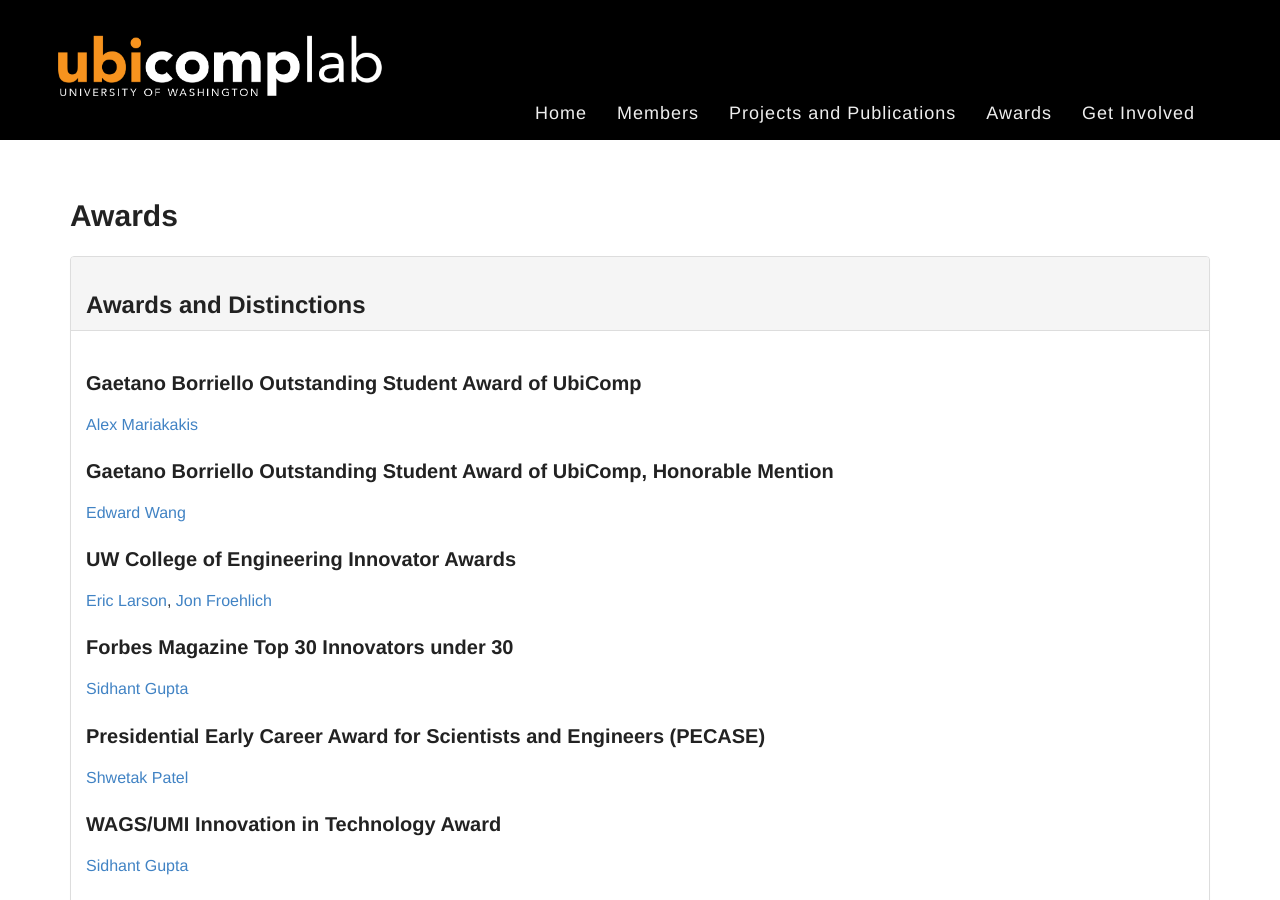
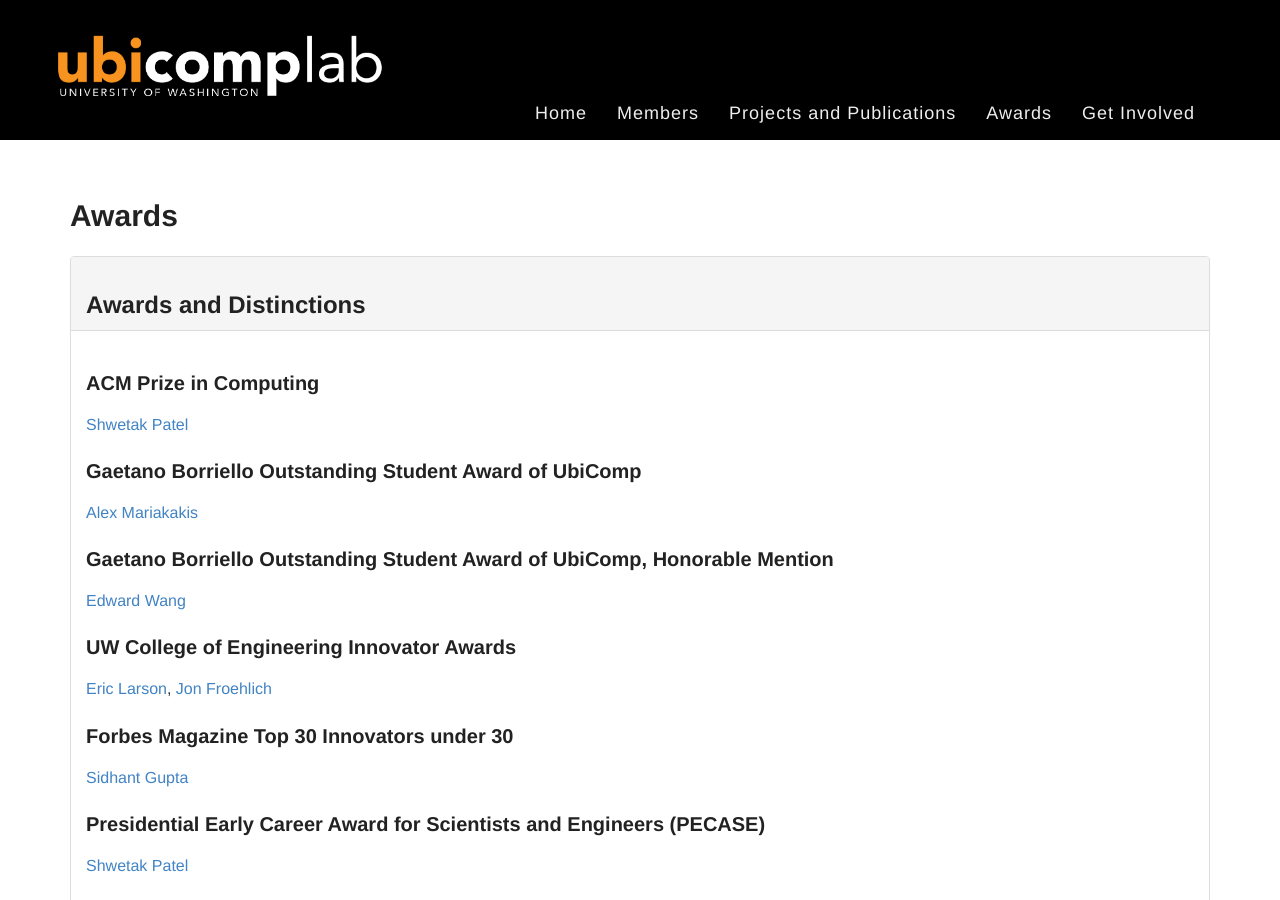
Before and after one commit to ubicomplab/ubicomplab.github.io, a Jekyll site: the page built from awards/index.html, in a window 1280 px wide and 900 px high. Built offline with Jekyll 4.4.1, drawn with Linux system fonts in a browser that asks for light colours; some web fonts are replaced.

Commit message:
Update awards.yml

```diff
--- a/_data/awards.yml
+++ b/_data/awards.yml
@@ -1,3 +1,7 @@
+- name: ACM Prize in Computing
+  url: https://awards.acm.org/award_winners/patel_3462843
+  people: [patel]
+
 - name: Gaetano Borriello Outstanding Student Award of UbiComp
   people: [mariakakis]
 
```
